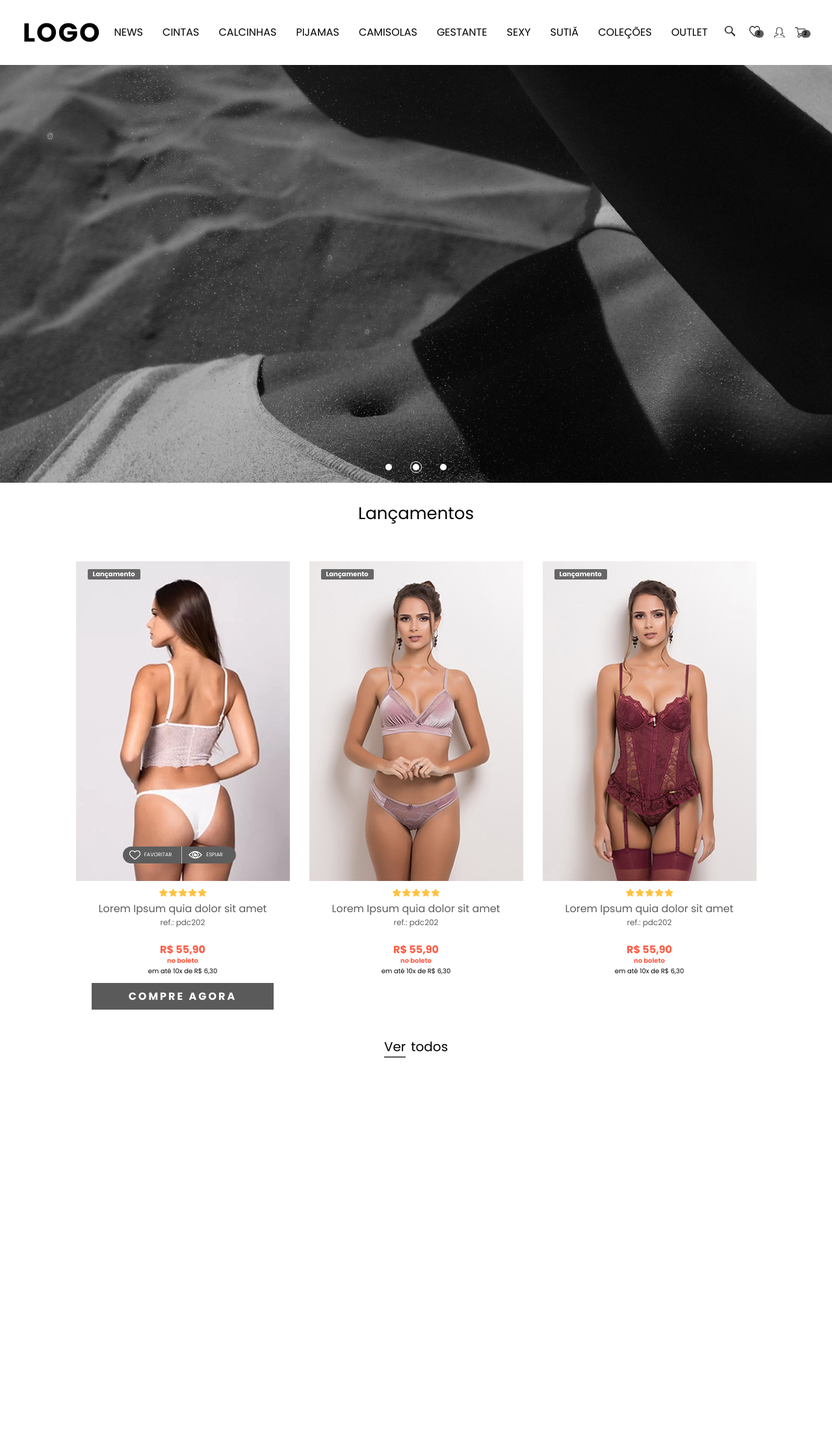
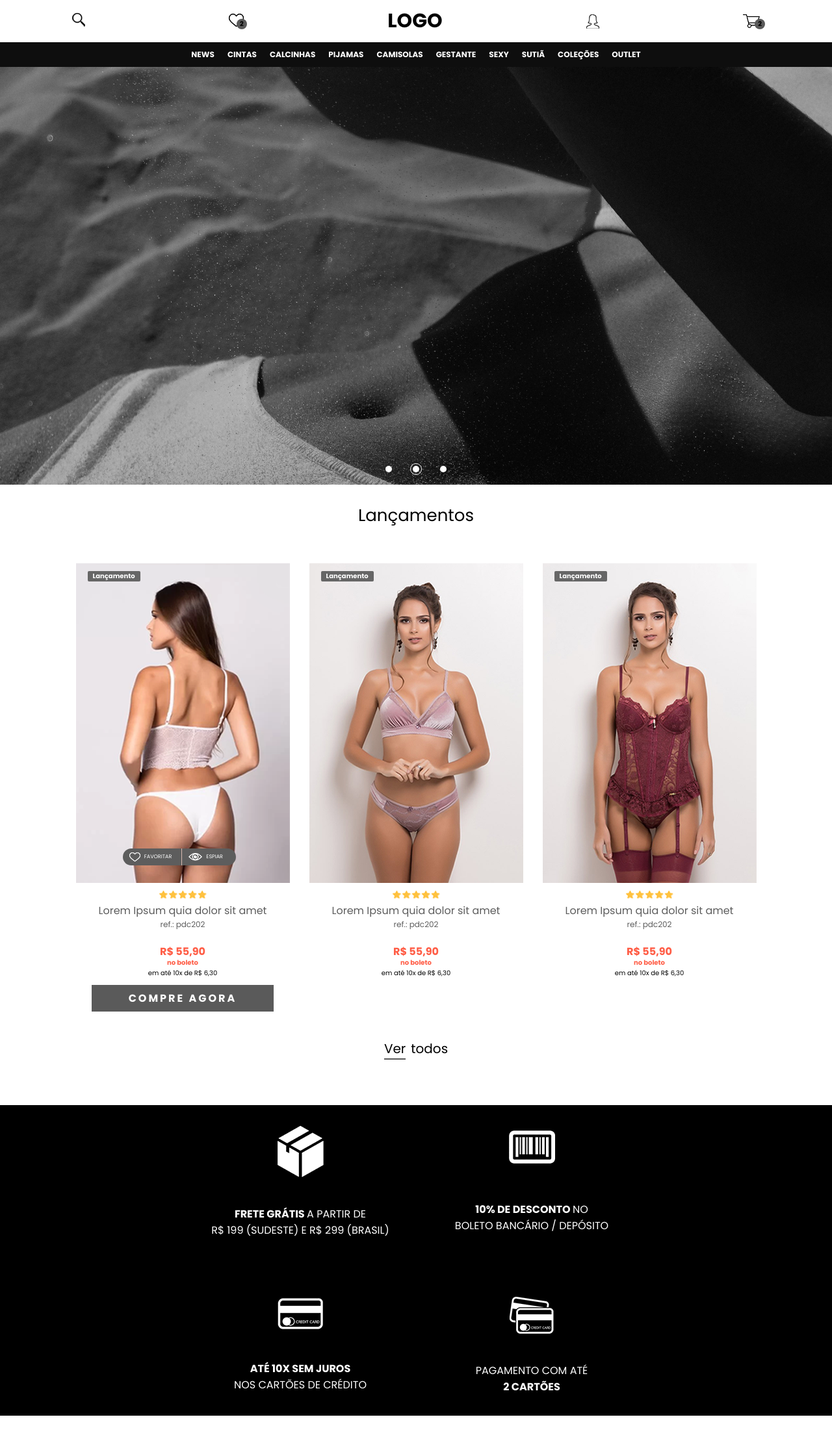
Before and after one commit to aldopedro/PageWeb, a plain HTML site: page src/components/index.html in a window 1280 px wide. Shown: the whole page at 65% size. Before the commit the page ends 1698 px from the top, so only its background shows below. Drawn offline with Linux system fonts and the light colour scheme.

Commit message:
Cria a faixa de pagamento/beneficios desktop e mobile e faz um pequeno ajuste a responsividade do header

```diff
--- a/src/components/header.css
+++ b/src/components/header.css
@@ -126,7 +126,7 @@ a {
     opacity: 60%;
 }
 
-@media screen and (min-width: 1080px) and (max-width:1700px) {
+@media screen and (min-width: 1351px) and (max-width:1700px) {
     .header-logo-mobile,
     .main-header-button-mobile,
     .header-categories-mobile {
@@ -175,7 +175,107 @@ a {
 
 }
 
-@media screen and (max-width:1079px){
+@media screen and (min-width:768px) and (max-width:1350px){
+    .header-categories,
+    .header-logo-desktop,
+    .header-text-account,
+    .header-text-cart,
+    .main-header-button-mobile {
+        display: none;
+    }
+
+
+    .header {
+        margin:10px 0;
+    }
+
+    .header-logo-mobile,
+    .header-categories-mobile {
+        display: block;
+    }
+
+    .header-logo-mobile {
+        font-family: 'Poppins';
+        font-size: 30px;
+    }
+
+    .header-icon-account{
+        margin-right: 0;
+    }
+    .header-number-favorite,
+    .header-number-cart {
+        font-size: 10px;
+        width: 6px;
+        padding: 0px 5px;
+    }
+
+    .header-number-favorite {
+        top: 8px;
+        left: 12px;
+    }
+
+    .header-number-cart {
+        top: 7px;
+        left: 18px;
+    }
+
+    #header-button-mobile {
+        font-family: 'Poppins';
+        font-weight: 700;
+        width: 100%;
+        height: 26px;
+        border: 0;
+        background: #000000;
+        cursor: pointer;
+        color: #FFFFFF;
+    }
+    .header-button-icon {
+        position: absolute;
+        width: 10px;
+        top: 12px;
+        left: 90%;
+        background: transparent;
+        border: none;
+        cursor: pointer;
+        border-top:2px solid #FFFFFF;
+        z-index: 1;
+    }
+    .menu-desactive {
+        transform: rotateZ(0deg)!important;
+    }
+
+    #header-button-mobile3 {
+        position: absolute;
+        top: 12px;
+        left: 90%;
+        width: 10px;
+        background: transparent;
+        border: none;
+        border-top: 2px solid #FFFFFF;
+        transition: all 0.2s ease-in-out;
+        transform: rotateZ(90deg);
+    }
+
+    #header-nav {
+        padding: 10px;
+        opacity: 100%!important;
+        visibility: visible!important;
+        display: grid!important;
+        justify-content: center;
+        justify-items: center;
+        gap: 20px;
+        background-color: #0e0e0e;
+        grid-template-columns: repeat(10, max-content);
+    }
+
+    .header-categories-mobile {
+        font-family: 'Poppins';
+        font-size: 12px;
+        color: #FFFFFF;
+    }
+}
+
+@media screen and (max-width:767px){
     .header-categories,
     .header-logo-desktop,
     .header-text-account,
@@ -273,7 +373,6 @@ a {
         justify-items: center;
         gap: 20px;
         background-color: #0e0e0e;
-        border-bottom: 1px solid #ffffff;
     }
 
     .header-categories-mobile {
--- a/src/components/index.html
+++ b/src/components/index.html
@@ -7,6 +7,7 @@
     <link rel="stylesheet" href="header.css">
     <link rel="stylesheet" href="middle-banner.css">
     <link rel="stylesheet" href="middle-news.css">
+    <link rel="stylesheet" href="middle-payment.css">
     <title>Wx3</title>
 </head>
 <body>
@@ -178,6 +179,26 @@
                 </a>
             </div>
         </section>
+        <section class="main-middle-payment">
+            <div class="middle-payment">
+                <div class="middle-payment-column">
+                    <img src="../images/box-icon.png" alt="Icone da caixa" />
+                    <p class="middle-payment-text"><strong class="middle-payment-text">FRETE GRÁTIS </strong>A PARTIR DE <br />  R$ 199 (SUDESTE) E R$ 299 (BRASIL)  </p>
+                </div>
+                <div class="middle-payment-column">
+                    <img src="../images/boleto-icon.png" alt="Icone do boleto" />
+                    <p class="middle-payment-text"><strong class="middle-payment-text">10% DE DESCONTO </strong>NO <br/>  BOLETO BANCÁRIO / DEPÓSITO</p>
+                </div>
+                <div class="middle-payment-column">
+                    <img src="../images/one-cart-icon.png" alt="Icone de um cartão" />
+                    <p class="middle-payment-text"><strong class="middle-payment-text">ATÉ 10X SEM JUROS </strong><br /> NOS CARTÕES DE CRÉDITO</p>
+                </div>
+                <div class="middle-payment-column">
+                    <img src="../images/two-carts-icon.png" alt="Icone de dois cartões" />
+                    <p class="middle-payment-text">PAGAMENTO COM ATÉ <strong class="middle-payment-text"><br/>2 CARTÕES</strong></p>
+                </div>
+            </div>
+        </section>
         <script src="./header.js"></script>
         <script src="./middle-banner.js"></script>
     </body>
--- a/src/components/middle-news.css
+++ b/src/components/middle-news.css
@@ -220,6 +220,8 @@
     }
     .middle-news-showcase-sale {
         left: 30px;
-
+    }
+    .middle-news-showcase-buy-button {
+        width: 240px;
     }
 }
--- /dev/null
+++ b/src/components/middle-payment.css
@@ -0,0 +1,40 @@
+.main-middle-payment {
+    display: flex;
+    align-items: center;
+    justify-content: center;
+    background-color: #000000;
+    margin-bottom: 74px;
+}
+.middle-payment {
+    display: flex;
+    gap: 26px;
+}
+.middle-payment-text {
+    font-family: 'Poppins';
+    color: #FFFFFF;
+    text-align: center;
+    margin-top: 44px;
+}
+.middle-payment-column {
+    display: grid;
+    align-items: center;
+    justify-items:center;
+    justify-content: center;
+    width: 330px;
+    padding: 32px 0;
+}
+
+@media screen and (max-width:749px){
+    .middle-payment {
+        display: grid;
+    }
+    .middle-payment-column {
+        width: 240px;
+    }
+}
+@media screen and (min-width:750px) and (max-width:1500px){
+    .middle-payment {
+        display: grid;
+        grid-template-columns: repeat(2, max-content);
+    }
+}
```
Also changed, not shown: src/images/boleto-icon.png (added), src/images/box-icon.png (added), src/images/one-cart-icon.png (added), src/images/two-carts-icon.png (added).
